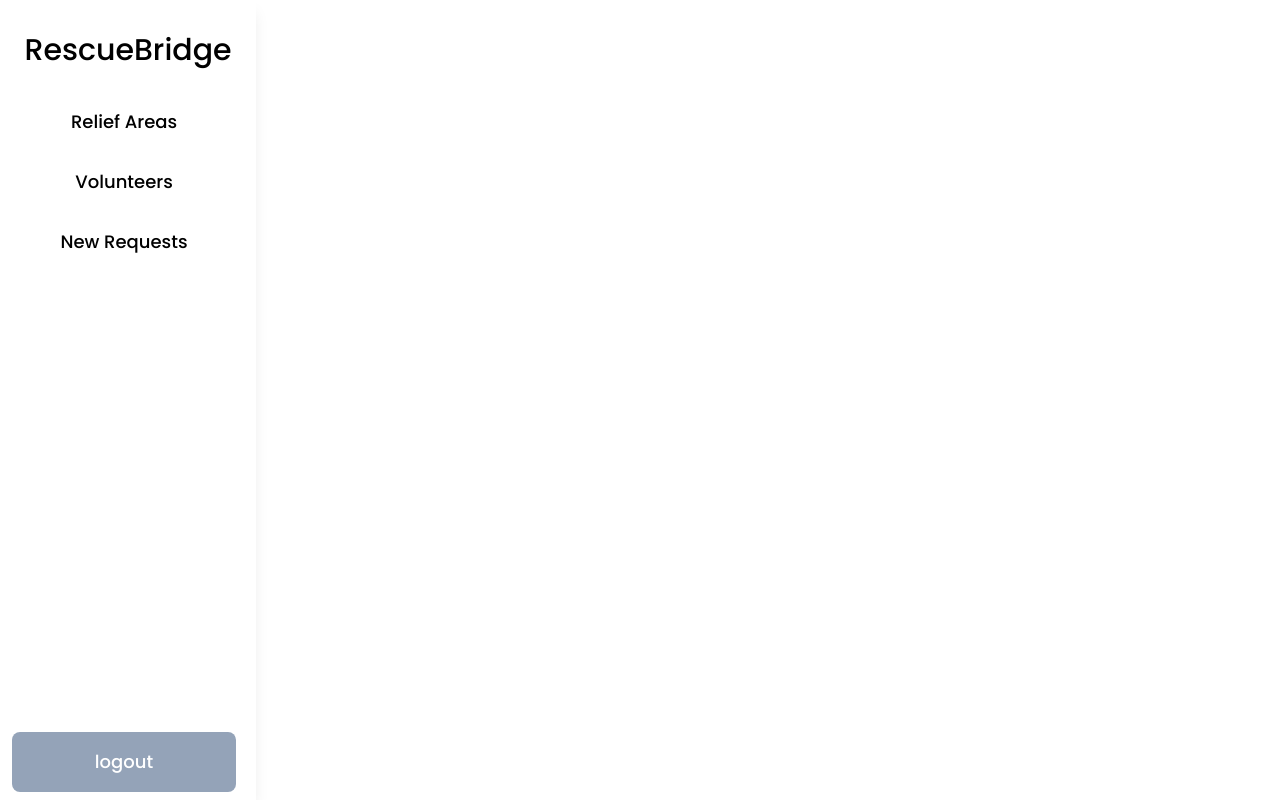
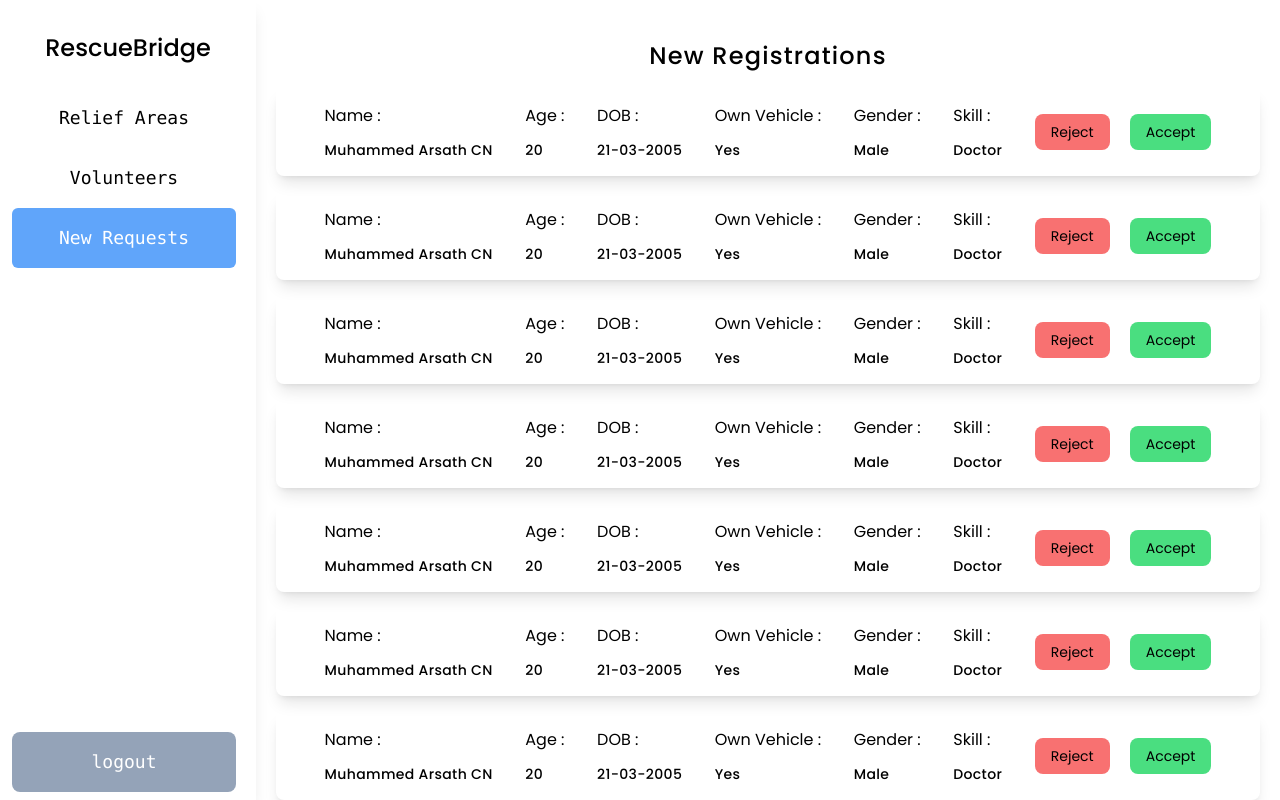
Before and after one commit to muhammedArsat/Disaster-Relief-Coordination, a React (Vite) app in the folder frontend/: page /admin/volunteer-approval in a window 1280 px wide. Built offline with nearby package versions, Linux system fonts and the light colour scheme.

Commit message:
volunteer request page created

```diff
--- a/frontend/package.json
+++ b/frontend/package.json
@@ -4,7 +4,7 @@
   "version": "0.0.0",
   "type": "module",
   "scripts": {
-    "dev": "vite",
+    "dev": "vite --host",
     "build": "vite build",
     "lint": "eslint .",
     "preview": "vite preview"
--- a/frontend/src/App.jsx
+++ b/frontend/src/App.jsx
@@ -9,6 +9,7 @@ import VolunteerList from './pages/volunteerlist/VolunteerList';
 import VolunteerProfile from './pages/volunteerprofile/VolunteerProfile';
 import NewRequest from './pages/newrequest/NewRequest';
 import VolunteerRegister from './pages/volunteerRegister/VolunteerRegister';
+import VolunteerApproval from './pages/volunteerApproval/VolunteerApproval';
 import './App.css';
 const App = () => {
     return (
@@ -28,7 +29,11 @@ const App = () => {
                 />
                 <Route path="/admin/relief" element={<ReliefPage />} />
                 <Route path="/admin/new-request" element={<NewRequest />} />
-                <Route path='/register' element={<VolunteerRegister/>} />
+                <Route path="/register" element={<VolunteerRegister />} />
+                <Route
+                    path="/admin/volunteer-approval"
+                    element={<VolunteerApproval />}
+                />
             </Routes>
         </BrowserRouter>
     );
--- a/frontend/src/components/navbar/Navbar.jsx
+++ b/frontend/src/components/navbar/Navbar.jsx
@@ -25,7 +25,7 @@ const Navbar = () => {
         <>
             {!isLandingPage && (
                 <nav className="flex justify-between items-center px-3 py-7 bg-opacity-80 backdrop-blur-lg shadow-lg fixed top-0 w-full sm:flex-col sm:justify-start sm:items-start sm:w-64 sm:fixed sm:h-screen z-10 sm:top-0">
-                    <h1 className="text-2xl font-medium p-1 sm:text-center sm:w-full md:text-3xl sm:mb-5 ">
+                    <h1 className="text-2xl font-medium p-1 sm:text-center sm:w-full md:text-2xl sm:mb-5 ">
                         RescueBridge
                     </h1>
                     <CiMenuBurger
@@ -37,7 +37,8 @@ const Navbar = () => {
                         <li
                             className={`${
                                 pathname === '/admin/home' ? 'bg-blue-400 rounded-md text-white' : ''
-                            } p-4 flex justify-center items-center w-56 text-lg font-medium cursor-pointer`}
+                            } p-4 flex justify-center items-center w-56 text-lg font-mono cursor-pointer`}
+                            onClick={()=>navigate('/admin/home')}
                         >
                             Relief Areas
                         </li>
@@ -45,16 +46,17 @@ const Navbar = () => {
                         <li
                             className={`${
                                 pathname === '/admin/volunteer-list' ? 'bg-blue-400 rounded-md text-white' : ''
-                            } p-4 flex justify-center items-center w-56 text-lg font-medium cursor-pointer`}
+                            } p-4 flex justify-center items-center w-56 text-lg font-mono cursor-pointer`}
                         >
                             Volunteers
                         </li>
                         <li className={`${
-                                pathname === '/admin/new-request' ? 'bg-blue-400 rounded-md text-white' : ''
-                            } p-4 flex justify-center items-center w-56 text-lg font-medium cursor-pointer`}>
+                                pathname === '/admin/volunteer-approval' ? 'bg-blue-400 rounded-md text-white' : ''
+                            } p-4 flex justify-center items-center w-56 text-lg font-mono cursor-pointer`}
+                            onClick={()=>navigate('/admin/volunteer-approval')}>
                             New Requests
                         </li>
-                        <li className="p-4 flex justify-center items-center w-56 text-lg font-medium absolute bottom-2 cursor-pointer bg-slate-400 rounded-lg hover:scale-105 transition-transform hover:shadow-lg text-white" onClick={()=>navigate('/')}>
+                        <li className="p-4 flex justify-center items-center w-56 text-lg font-mono absolute bottom-2 cursor-pointer bg-slate-400 rounded-lg hover:scale-105 transition-transform hover:shadow-lg text-white" onClick={()=>navigate('/')}>
                             logout
                         </li>
                     </ul>
@@ -63,14 +65,14 @@ const Navbar = () => {
                             isMobile ? 'left-0' : '-left-full'
                         } sm:hidden absolute bg-white top-24  p-4 h-screen transition-all z-10`}
                     >
-                        <li className={`${pathname === '/admin/relif' ? "bg-blue-400 text-white p-3 rounded-lg" : ''}p-4 font-medium text-lg `}>
+                        <li className={`${pathname === '/admin/home' ? "bg-blue-400 text-white p-3 rounded-lg" : ''}p-4 font-medium text-lg `} onClick={()=>navigate('/admin/home')} >
                             Relief Areas
                         </li>
                         <li className={`${pathname === '/admin/volunteer-list' ? "bg-blue-400 text-white p-3 rounded-lg" : ''}p-4 font-medium text-lg `}>Volunteers</li>
-                        <li className={`${pathname === '/admin/new-request' ? "bg-blue-400 text-white p-3 rounded-lg" : ''}p-4 font-medium text-lg `}>
+                        <li className={`${pathname === '/admin/volunteer-approval' ? "bg-blue-400 text-white p-3 rounded-lg" : ''}p-4 font-medium text-lg `}  onClick={()=>navigate('/admin/volunteer-approval')}>
                             New Requests
                         </li>
-                        <li className=" p-4 absolute bottom-36 flex justify-center items-center w-36 left-5 font-medium text-lg bg-slate-400 rounded-lg text-white  ">
+                        <li className=" p-4 absolute bottom-40 flex justify-center items-center w-36 left-5 font-medium text-lg bg-slate-400 rounded-lg text-white  " onClick={()=>navigate('/')}>
                             logout
                         </li>
                     </ul>
--- /dev/null
+++ b/frontend/src/components/requestCard/RequestCard.jsx
@@ -0,0 +1,49 @@
+import React from 'react';
+
+const RequestCard = () => {
+    return (
+        <div className="shadow-lg p-4 flex gap-y-3 flex-col xl:flex-row xl:justify-evenly rounded-lg ">
+            <p className="xl:flex xl:flex-col gap-y-3">
+                Name :{' '}
+                <span className="tracking-wide  font-medium text-sm ">
+                    Muhammed Arsath CN
+                </span>
+            </p>
+            <p className="xl:flex xl:flex-col gap-y-3">
+                Age :{' '}
+                <span className="tracking-wide  font-medium text-sm">20</span>
+            </p>
+            <p className="xl:flex xl:flex-col gap-y-3">
+                DOB :{' '}
+                <span className="tracking-wide  font-medium text-sm">
+                    {' '}
+                    21-03-2005
+                </span>
+            </p>
+            <p className="xl:flex xl:flex-col gap-y-3">
+                Own Vehicle :{' '}
+                <span className="tracking-wide  font-medium text-sm"> Yes</span>
+            </p>
+            <p className="xl:flex xl:flex-col gap-y-3">
+                Gender :{' '}
+                <span className="tracking-wide  font-medium text-sm">Male</span>
+            </p>
+            <p className="xl:flex xl:flex-col gap-y-3">
+                Skill :{' '}
+                <span className="tracking-wide  font-medium text-sm">
+                    Doctor
+                </span>
+            </p>
+            <div className="flex items-center gap-5">
+                <button className="bg-red-400 px-4 py-2 rounded-lg hover:scale-105 hover:shadow-lg hover:shadow-red-400 transition-all text-sm">
+                    Reject
+                </button>
+                <button className="bg-green-400 px-4 py-2 rounded-lg hover:shadow-lg hover:scale-105 transition-all text-sm">
+                    Accept
+                </button>
+            </div>
+        </div>
+    );
+};
+
+export default RequestCard;
--- /dev/null
+++ b/frontend/src/pages/volunteerApproval/VolunteerApproval.jsx
@@ -0,0 +1,23 @@
+import React from 'react';
+import RequestCard from '../../components/requestCard/RequestCard';
+const VolunteerApproval = () => {
+    return (
+        <div className="mt-28 px-5 sm:ml-64 sm:mt-10">
+            <h1 className="text-center font-medium tracking-wider text-2xl mb-4">
+                New Registrations
+            </h1>
+
+            <div className="grid gap-y-4">
+                <RequestCard />
+                <RequestCard />
+                <RequestCard />
+                <RequestCard />
+                <RequestCard />
+                <RequestCard />
+                <RequestCard />
+            </div>
+        </div>
+    );
+};
+
+export default VolunteerApproval;
--- a/frontend/src/pages/volunteerRegister/VolunteerRegister.jsx
+++ b/frontend/src/pages/volunteerRegister/VolunteerRegister.jsx
@@ -4,12 +4,12 @@ import Image from '../../assets/VolunteerImg.jpg';
 const VolunteerRegister = () => {
     return (
         <div className="p-5">
-            <h1 className="text-center">
+            <h1 className="text-center tracking-wider font-medium">
                 Lorem, ipsum dolor sit amet consectetur adipisicing elit. Sit
                 beatae facere minima? Totam, corporis vero?
             </h1>
             <div className="grid sm:grid-cols-2 mt-10">
-                <div className="flex justify-center items-center animate-bounce">
+                <div className="flex justify-center items-center">
                     <img src={Image} alt="Volunteer-image" />
                 </div>
                 <div className="flex flex-col gap-5 mr-6">
@@ -102,7 +102,7 @@ const VolunteerRegister = () => {
                         />
                     </div>
                     <div className="mb-5 flex justify-center items-center">
-                        <button className="bg-blue-400 text-white px-4 py-3 rounded-md">
+                        <button className="bg-blue-400 text-white px-4 py-3 rounded-md hover:scale-105 hover:transition-transform hover:shadow-lg">
                             Register
                         </button>
                     </div>
```
Also changed, not shown: frontend/src/pages/landing/Landing.jsx (+41 -19 lines).
